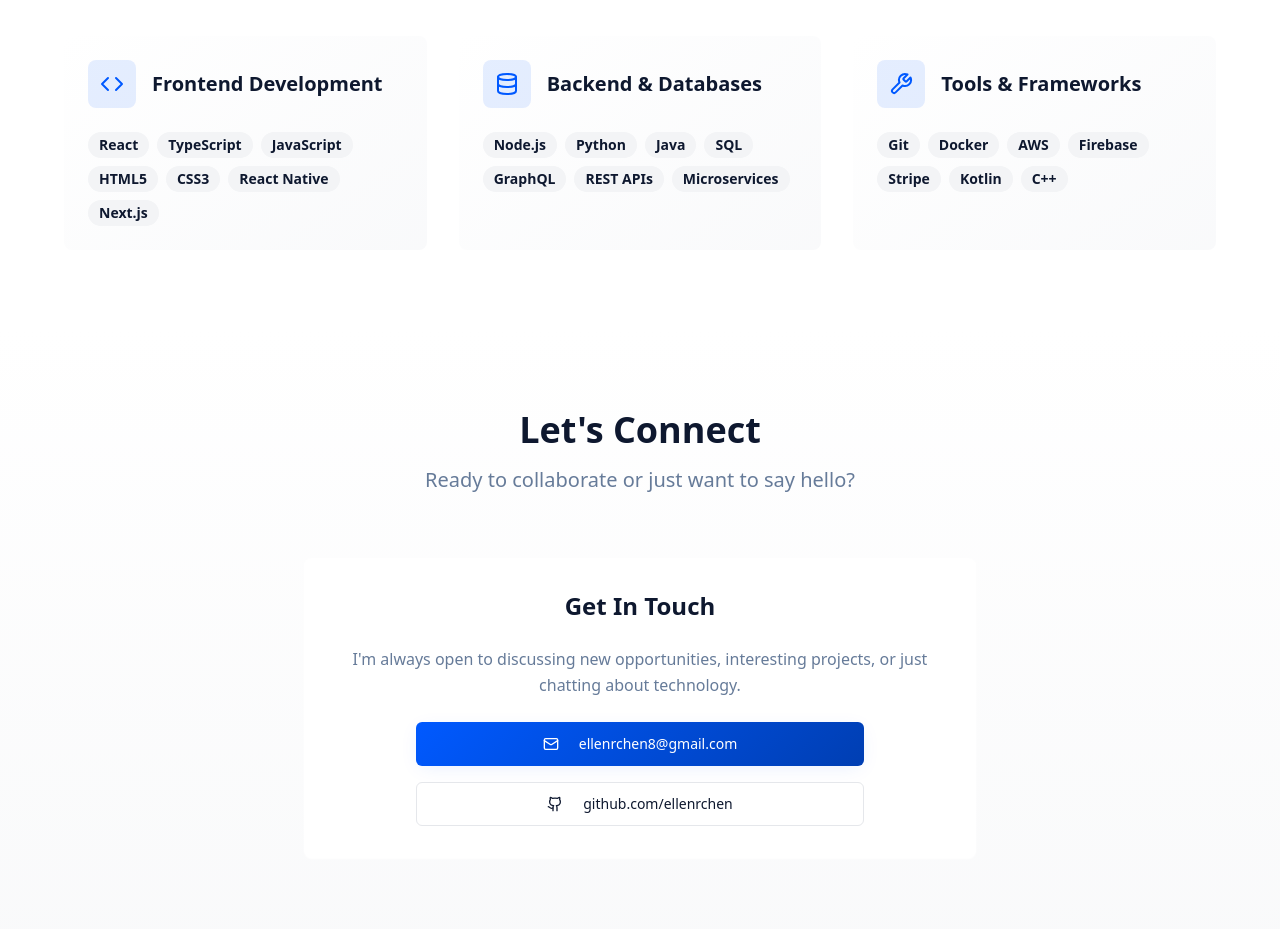
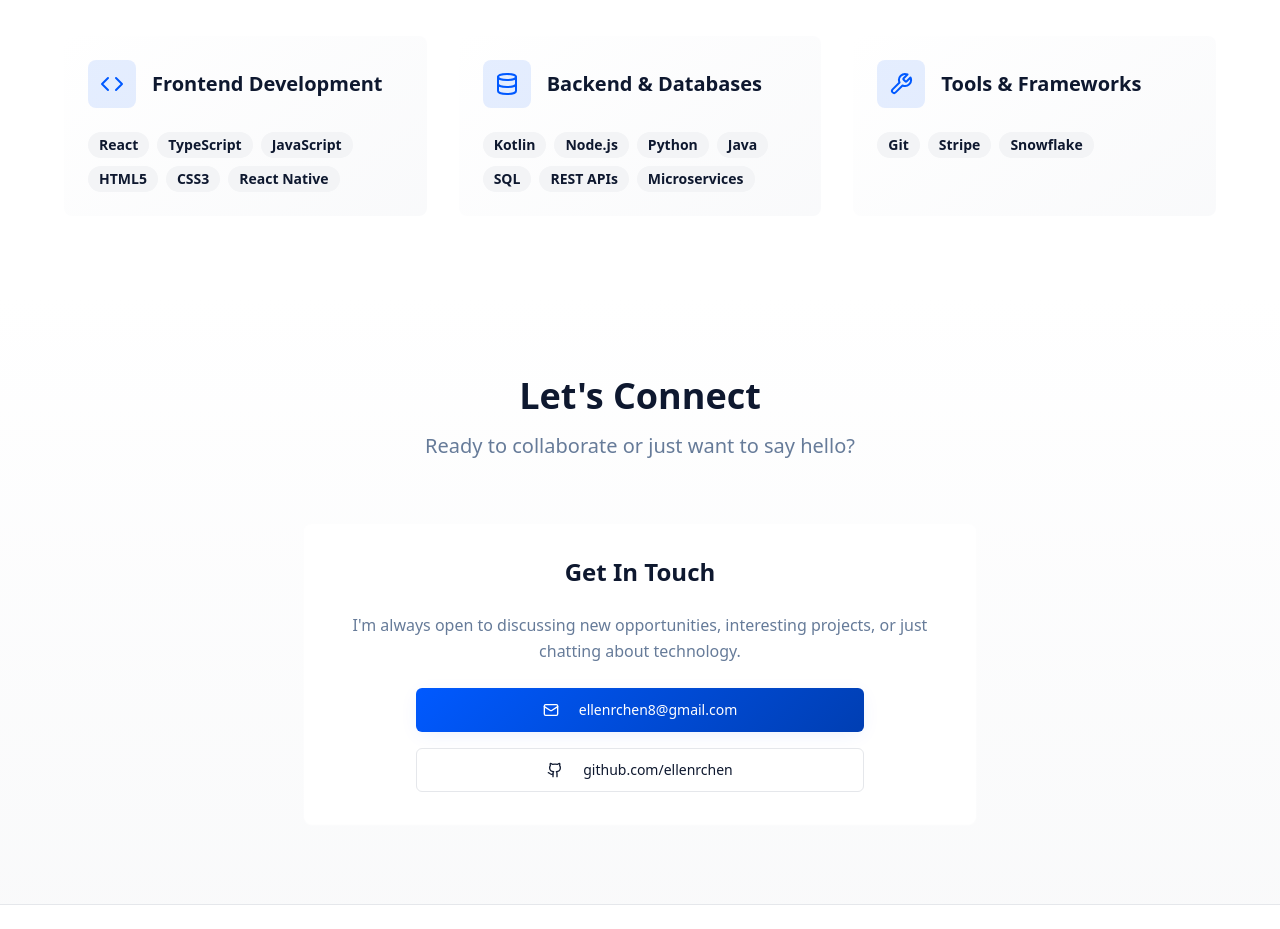
Before and after one commit to ellenrchen/ellen-chen, a React (Vite) app: page / in a window 1280 px wide. Shown: the part 3780-4709 px from the top of the page. Built offline with nearby package versions, Linux system fonts and the light colour scheme.

Commit message:
Code edited in Lovable Code Editor
Edited UI in Lovable

```diff
--- a/src/components/Skills.tsx
+++ b/src/components/Skills.tsx
@@ -7,17 +7,17 @@ const Skills = () => {
     {
       icon: Code,
       title: "Frontend Development",
-      skills: ["React", "TypeScript", "JavaScript", "HTML5", "CSS3", "React Native", "Next.js"]
+      skills: ["React", "TypeScript", "JavaScript", "HTML5", "CSS3", "React Native"]
     },
     {
       icon: Database,
       title: "Backend & Databases",
-      skills: ["Node.js", "Python", "Java", "SQL", "GraphQL", "REST APIs", "Microservices"]
+      skills: ["Kotlin", "Node.js", "Python", "Java", "SQL", "REST APIs", "Microservices"]
     },
     {
       icon: Wrench,
       title: "Tools & Frameworks",
-      skills: ["Git", "Docker", "AWS", "Firebase", "Stripe", "Kotlin", "C++"]
+      skills: ["Git", "Stripe", "Snowflake",]
     }
   ];
 
```
